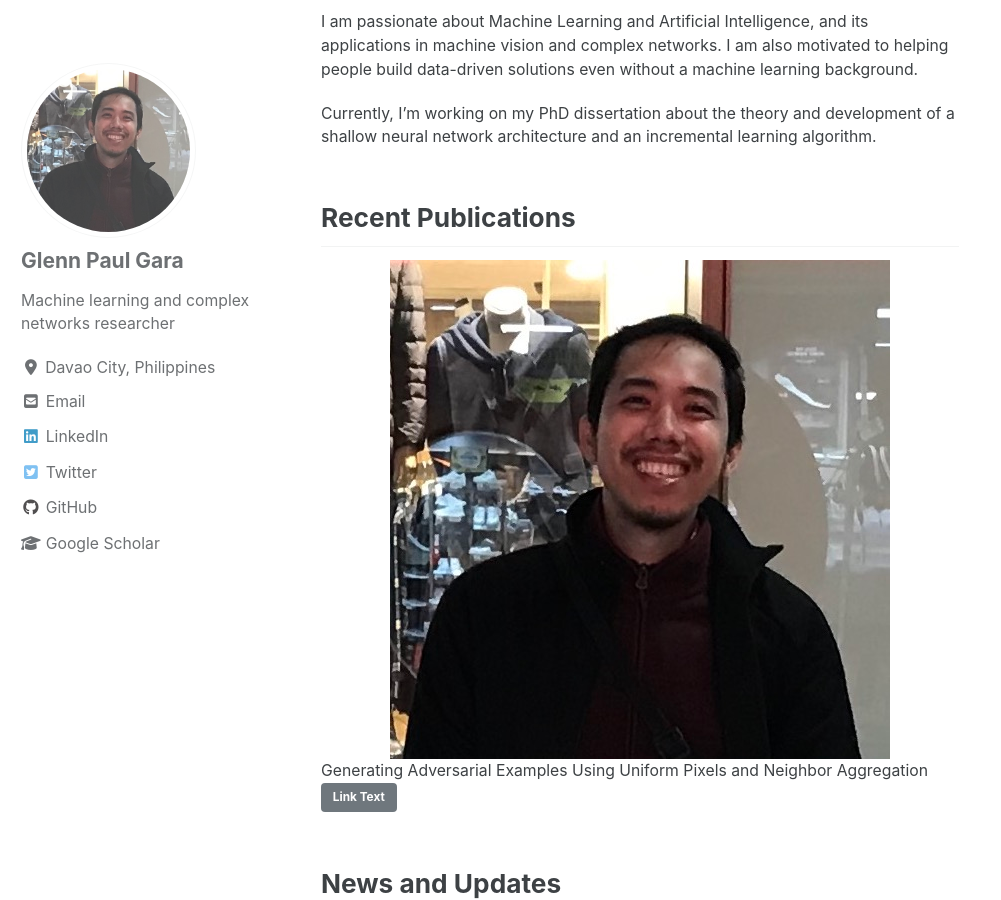
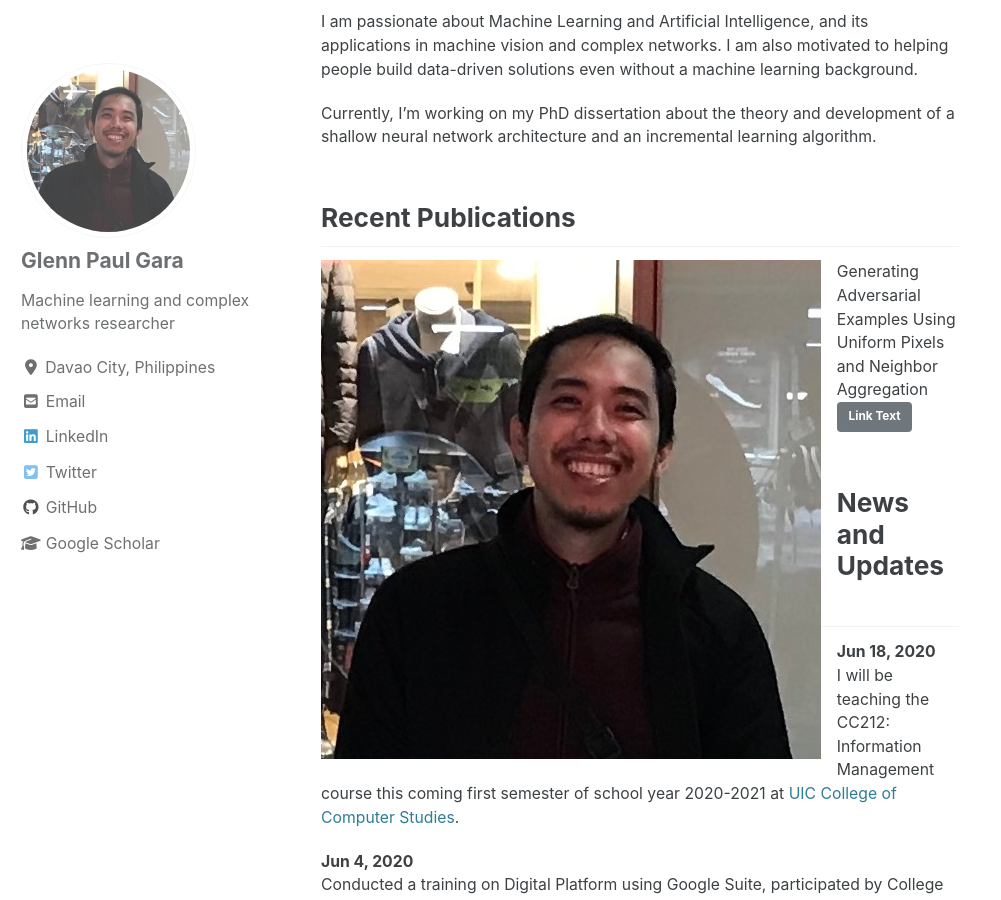
Before and after one commit to glenngara/glenngara.github.io, a Jekyll site: the page built from _pages/home.md, in a window 1280 px wide and 900 px high, scrolled down 307 px. Shown: the whole window, without its empty margins (0-1001 px from the left). Built offline with Jekyll 4.4.1, drawn with Linux system fonts in a browser that asks for light colours; cached includes are drawn as plain includes; nearby versions of some CDN libraries.

Commit message:
Changes of image position

```diff
--- a/_pages/home.md
+++ b/_pages/home.md
@@ -13,7 +13,7 @@ Currently, I'm working on my PhD dissertation about the theory and development o
 
 Recent Publications
 ------
-![image-center](/assets/images/bio-photo.jpg){: .align-center}
+![image-center](/assets/images/bio-photo.jpg){: .align-left}
 Generating Adversarial Examples Using Uniform Pixels and Neighbor Aggregation
 <a href="#" class="btn btn--primary">Link Text</a>
 
```
